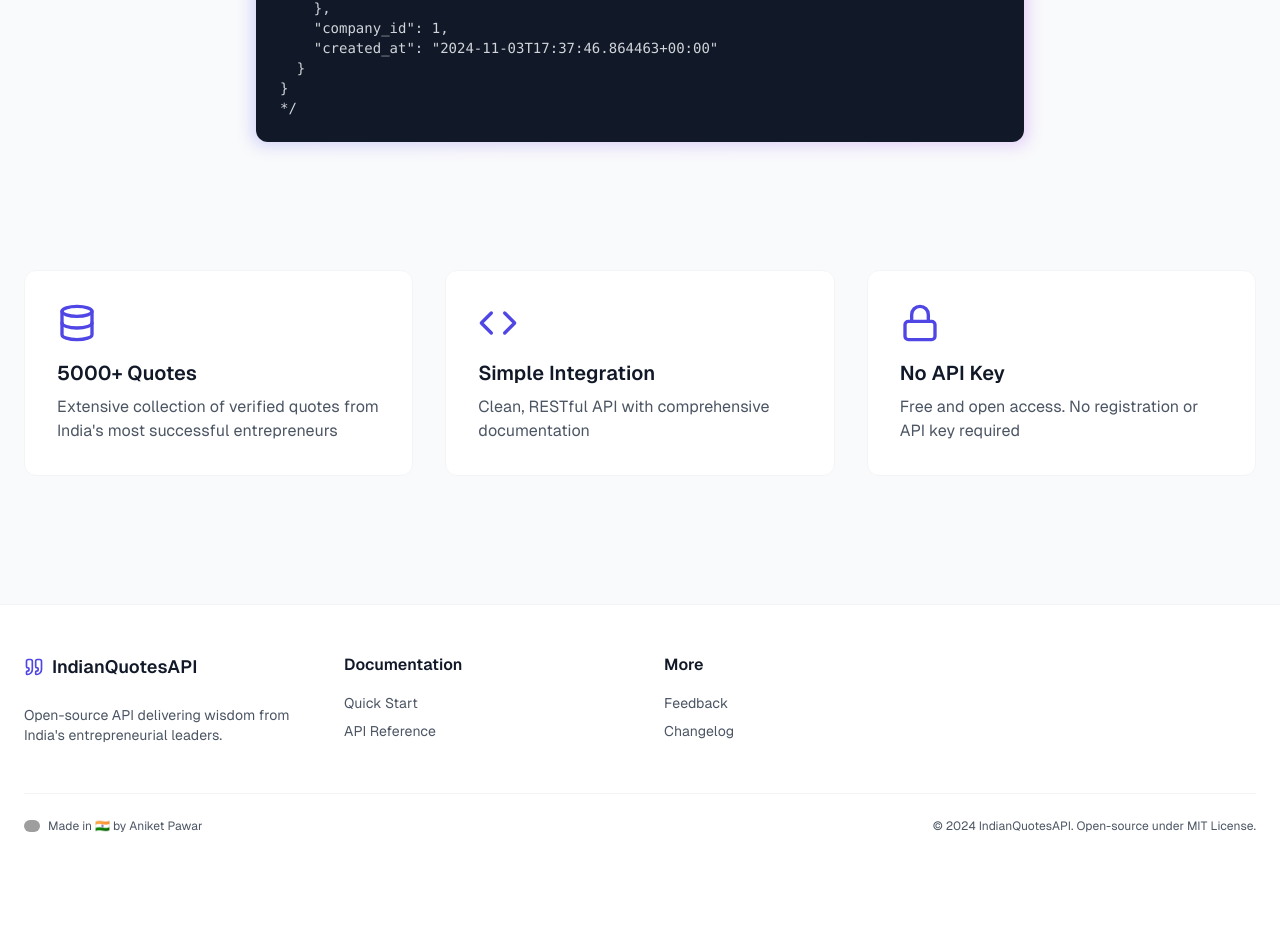
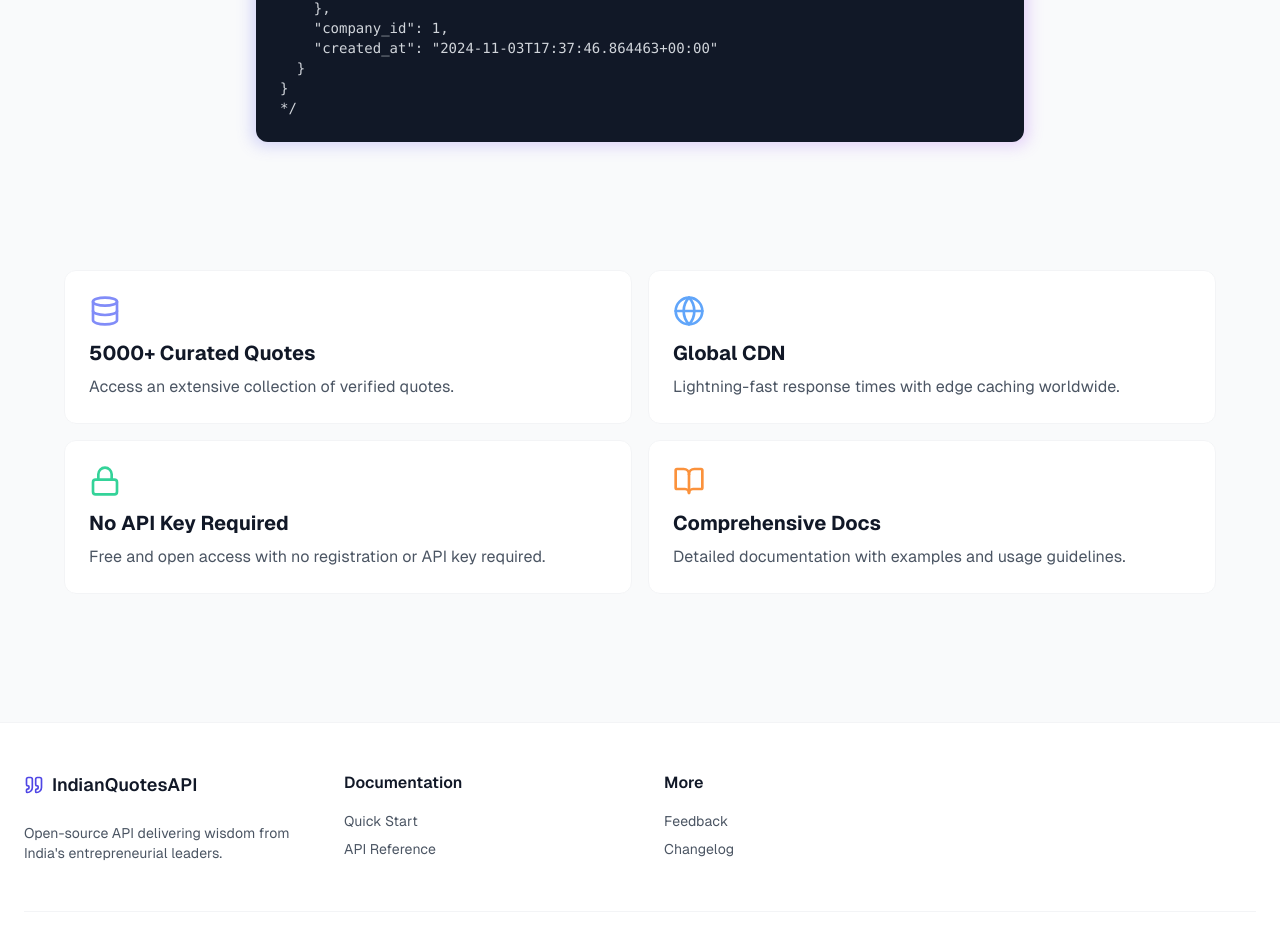
Before and after one commit to Aniket-508/indian-quotes-api, a Next.js app: page / in a window 1280 px wide. Shown: the part 1074-2010 px from the top of the page. Before the commit the page ends 1932 px from the top, so only its background shows below. Built offline with nearby package versions, Linux system fonts and the light colour scheme; grey boxes are pictures that could not be loaded.

Commit message:
refactor: updated Features grid

```diff
--- a/app/page.tsx
+++ b/app/page.tsx
@@ -59,7 +59,7 @@
           <CodePreview />
         </div>
 
-        <div id={ROUTES.FEATURES} className="grid md:grid-cols-3 gap-8 py-32">
+        <div id={ROUTES.FEATURES} className="py-32">
           <Features />
         </div>
 
--- a/components/features.tsx
+++ b/components/features.tsx
@@ -1,57 +1,93 @@
-import { Database, Code, Lock, LucideIcon } from "lucide-react";
+import { Database, Globe, Lock, BookOpen, LucideIcon } from "lucide-react";
 
-interface FeatureCardProps {
+const featureItems = [
+  {
+    title: "5000+ Curated Quotes",
+    description: "Access an extensive collection of verified quotes.",
+    icon: Database,
+    iconColor: "text-indigo-400",
+    size: "medium",
+  },
+  {
+    title: "Global CDN",
+    description: "Lightning-fast response times with edge caching worldwide.",
+    icon: Globe,
+    iconColor: "text-blue-400",
+    size: "medium",
+  },
+  {
+    title: "No API Key Required",
+    description:
+      "Free and open access with no registration or API key required.",
+    icon: Lock,
+    iconColor: "text-emerald-400",
+    size: "medium",
+  },
+  {
+    title: "Comprehensive Docs",
+    description: "Detailed documentation with examples and usage guidelines.",
+    icon: BookOpen,
+    iconColor: "text-orange-400",
+    size: "medium",
+  },
+] as const;
+
+const sizes = {
+  small: "col-span-1",
+  medium: "col-span-2",
+  large: "col-span-2 row-span-2",
+} as const;
+
+const iconSizes = {
+  small: "w-8 h-8",
+  medium: "w-8 h-8",
+  large: "w-10 h-10",
+} as const;
+
+const titleSizes = {
+  small: "text-lg",
+  medium: "text-xl",
+  large: "text-2xl",
+} as const;
+
+interface FeatureItemProps {
+  title: string;
+  description?: string;
   icon: LucideIcon;
-  title: string;
-  description: string;
+  iconColor: string;
+  size?: "small" | "medium" | "large";
 }
 
-function FeatureCard({ icon: Icon, title, description }: FeatureCardProps) {
+const FeatureItem = ({
+  title,
+  description,
+  icon: Icon,
+  iconColor,
+  size = "small",
+}: FeatureItemProps) => {
   return (
-    <div className="group relative">
-      <div className="absolute -inset-1 bg-gradient-to-r from-indigo-500 to-purple-500 rounded-xl blur opacity-0 group-hover:opacity-25 transition duration-500"></div>
-      <div className="relative bg-white rounded-xl p-8 border border-gray-100 hover:border-transparent transition duration-500">
-        <Icon className="w-10 h-10 text-indigo-600 mb-4" />
-        <h3 className="text-xl font-semibold text-gray-900 mb-2">{title}</h3>
-        <p className="text-gray-600">{description}</p>
+    <div
+      className={`relative group/features ${sizes[size]} bg-white p-6 rounded-xl border border-gray-100 overflow-hidden hover:border-transparent hover:shadow-xl transition-all duration-500`}
+    >
+      <div className="group-hover/features:translate-x-2 transition duration-200">
+        <Icon className={`${iconSizes[size]} ${iconColor} mb-3`} />
+        <h3 className={`${titleSizes[size]} font-bold text-gray-900 mb-2`}>
+          {title}
+        </h3>
+        {description && <p className="text-gray-600">{description}</p>}
+      </div>
+    </div>
+  );
+};
+
+export default function Features() {
+  return (
+    <div className="max-w-6xl mx-auto">
+      <div className="grid grid-cols-1 md:grid-cols-4 gap-4">
+        {featureItems.map((item) => (
+          <FeatureItem key={item.title} {...item} />
+        ))}
       </div>
     </div>
   );
 }
-
-export default function Features() {
-  return (
-    <>
-      <FeatureCard
-        icon={Database}
-        title="5000+ Quotes"
-        description="Extensive collection of verified quotes from India's most successful entrepreneurs"
-      />
-      {/* <FeatureCard
-        icon={Globe}
-        title="Global CDN"
-        description="Lightning-fast response times with edge caching worldwide"
-      /> */}
-      <FeatureCard
-        icon={Code}
-        title="Simple Integration"
-        description="Clean, RESTful API with comprehensive documentation"
-      />
-      <FeatureCard
-        icon={Lock}
-        title="No API Key"
-        description="Free and open access. No registration or API key required"
-      />
-      {/* <FeatureCard
-        icon={Cpu}
-        title="99.9% Uptime"
-        description="Enterprise-grade reliability you can count on"
-      /> */}
-      {/* <FeatureCard
-            icon={Zap}
-            title="Real-time Updates"
-            description="New quotes added regularly from verified sources"
-          /> */}
-    </>
-  );
-}
```
